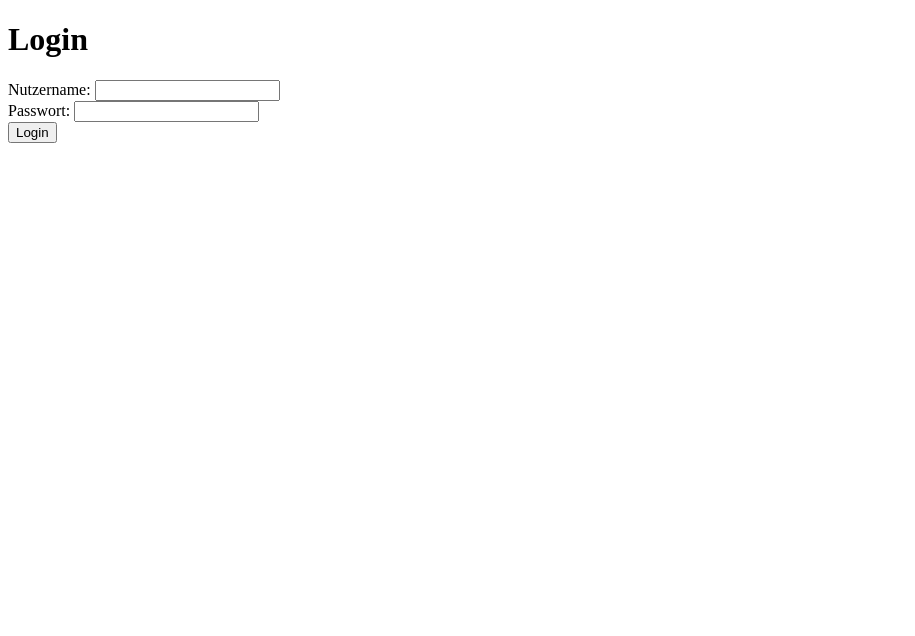
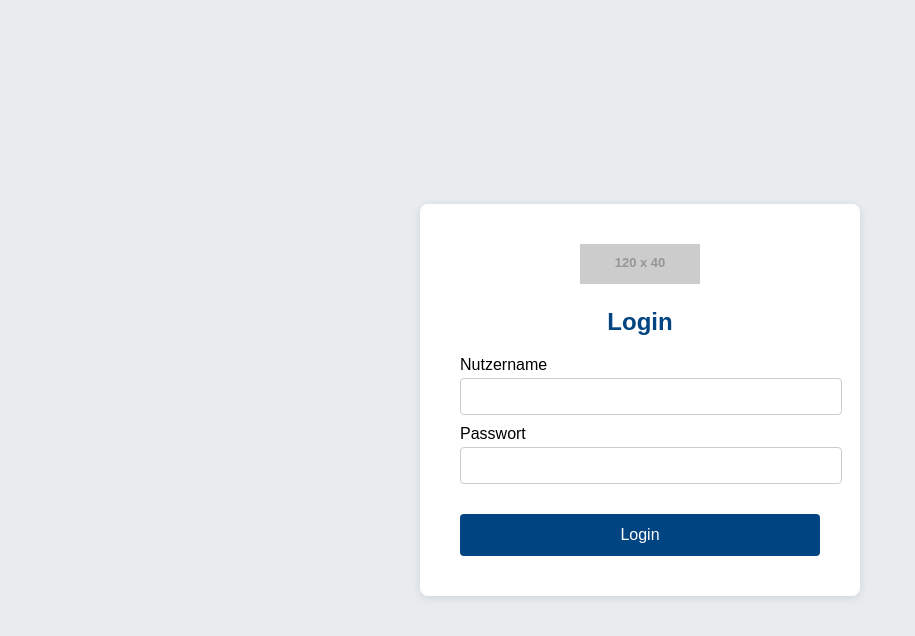
Before and after one commit to Webseite1/Webseite1.github.io, a plain HTML site: page login.html in a window 1280 px wide. Shown: the whole page, without its empty margins (0-915 px from the left). Drawn offline with Linux system fonts and the light colour scheme; placeholder pictures from the web are drawn by us.

Commit message:
Update login.html

```diff
--- a/login.html
+++ b/login.html
@@ -2,36 +2,33 @@
 <html lang="de">
 <head>
   <meta charset="UTF-8">
-  <title>Login</title>
+  <title>Bank-Login</title>
+  <style>
+    body { background: #e9ecef; font-family: Arial, sans-serif; display:flex; justify-content:center; align-items:center; height:100vh; margin:0; }
+    .card { background:#fff; padding:40px; border-radius:8px; box-shadow:0 2px 8px rgba(0,0,0,0.1); width:360px; }
+    .logo { text-align:center; margin-bottom:20px; }
+    .logo img { width:120px; }
+    h2 { color:#004481; text-align:center; margin-bottom:20px; }
+    label { display:block; margin-bottom:10px; }
+    input { width:100%; padding:10px; margin-top:4px; border:1px solid #ccc; border-radius:4px; }
+    button { width:100%; padding:12px; background:#004481; color:#fff; border:none; border-radius:4px; font-size:16px; margin-top:20px; cursor:pointer; }
+  </style>
   <script>
     let startTime;
-    function getParams() { return Object.fromEntries(new URLSearchParams(window.location.search).entries()); }
-    window.onload = () => {
-      startTime = Date.now();
-      const params = getParams();
-      document.getElementById('username').value = params.username || '';
-    };
-    function submitForm(e) {
-      e.preventDefault();
-      const params = getParams();
-      const username = document.getElementById('username').value;
-      const password = document.getElementById('password').value;
-      if (password !== params.password) {
-        alert('Passwort stimmt nicht mit der Registrierung überein.');
-        return;
-      }
-      const logintime = (Date.now() - startTime) / 1000;
-      const target = `https://hinmaab.github.io/index.html?username=${encodeURIComponent(username)}&password=${encodeURIComponent(password)}&regtime=${params.regtime}&logintime=${logintime}&startStep=5`;
-      window.location.href = target;
-    }
+    function getParams(){ return Object.fromEntries(new URLSearchParams(window.location.search).entries()); }
+    window.onload=()=>{ startTime=Date.now(); const p=getParams(); document.getElementById('username').value=p.username||''; };
+    function submitForm(e){ e.preventDefault(); const p=getParams(); const u=document.getElementById('username').value; const pw=document.getElementById('password').value; if(pw!==p.password){ alert('Passwort stimmt nicht.'); return;} const lt=(Date.now()-startTime)/1000; const target=`https://hinmaab.github.io/index.html?username=${encodeURIComponent(u)}&password=${encodeURIComponent(pw)}&regtime=${p.regtime}&logintime=${lt}&startStep=5`; window.location.href=target; }
   </script>
 </head>
 <body>
-  <h1>Login</h1>
-  <form onsubmit="submitForm(event)">
-    <label>Nutzername: <input type="text" id="username" required /></label><br/>
-    <label>Passwort: <input type="password" id="password" required /></label><br/>
-    <button type="submit">Login</button>
-  </form>
+  <div class="card">
+    <div class="logo"><img src="https://via.placeholder.com/120x40?text=Bank+Logo" alt="Bank Logo"></div>
+    <h2>Login</h2>
+    <form onsubmit="submitForm(event)">
+      <label>Nutzername<input type="text" id="username" required></label>
+      <label>Passwort<input type="password" id="password" required></label>
+      <button type="submit">Login</button>
+    </form>
+  </div>
 </body>
 </html>
```
